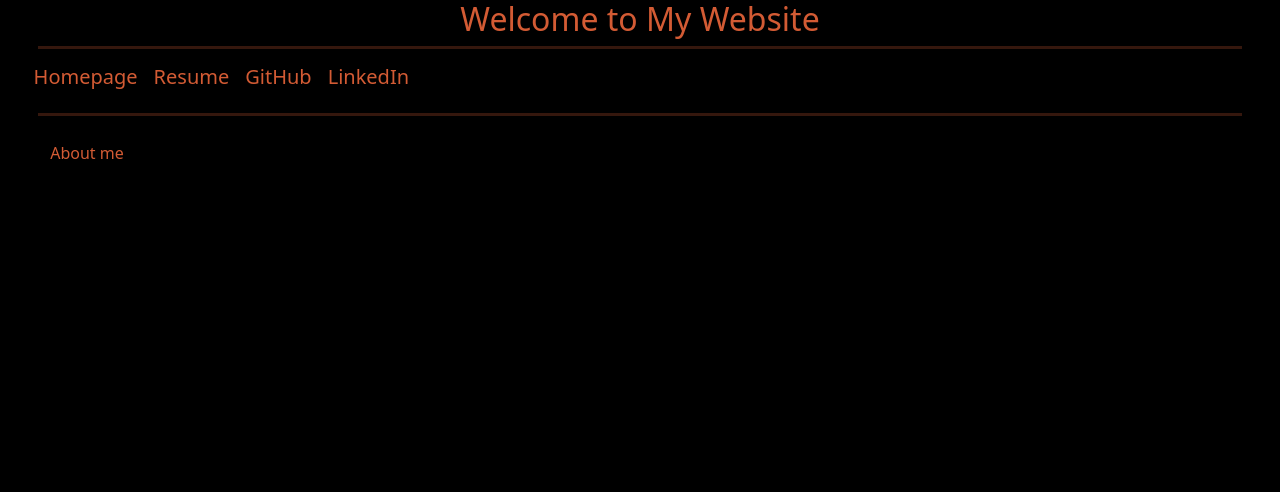
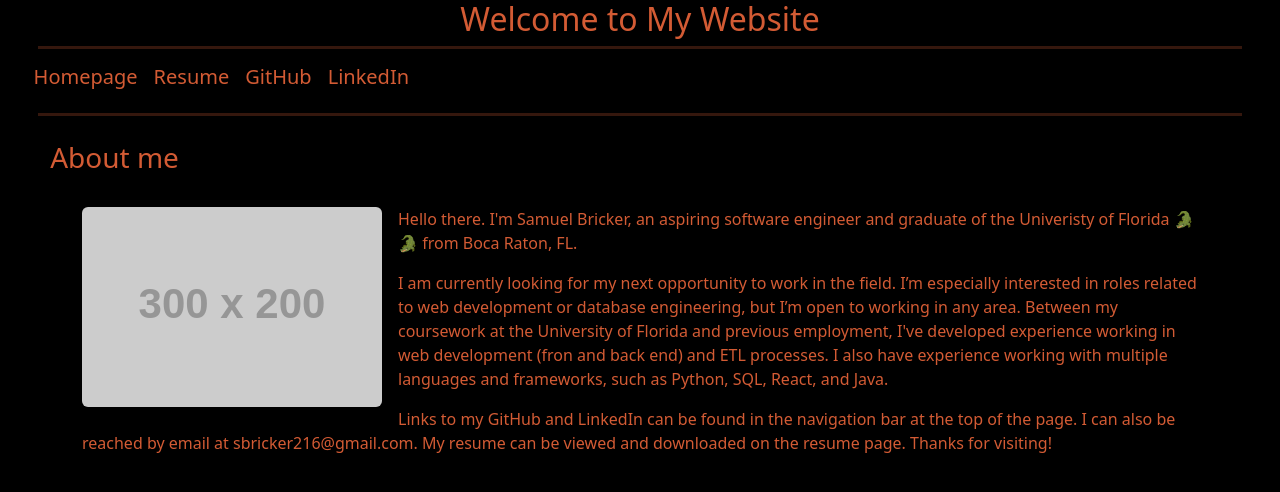
Before and after one commit to sambricker216/sambricker216.github.io, a React (Create React App) app: page / in a window 1280 px wide. Shown: the top 492 px of the page. Built offline with nearby package versions, Linux system fonts and the light colour scheme.

Commit message:
Homepage about me

```diff
--- a/src/App.css
+++ b/src/App.css
@@ -25,7 +25,7 @@ h2.title {
 .btn-primary, .btn-primary:hover, .btn-primary:active, .btn-primary:visited {
   background-color: rgb(211, 91, 52) !important;
   color: black !important;
-  border-color: black;
+  border-color: black !important;
 }
 
 .custom-navbar .navbar-brand,
--- a/src/Pages/Homepage.js
+++ b/src/Pages/Homepage.js
@@ -1,10 +1,39 @@
+import { Image, Row, Col, Container } from 'react-bootstrap';
 import '../App.css';
 import { BrowserRouter, Routes, Route } from "react-router-dom";
 
 export default function Homepage(){
 	return(
 		<div className="App-header">
-			<text>About me</text>
+			<h3>About me</h3>
+			<Container className="mt-4">
+				<Row>
+					<Col>
+						<Image
+							src="https://placehold.co/300x200"
+							rounded
+							className="float-start me-3 mb-3"
+						/>
+						<p>
+							Hello there. I'm Samuel Bricker, an aspiring software engineer and graduate of
+							the Univeristy of Florida {'\u{1F40A}'} {'\u{1F40A}'} from Boca Raton, FL.
+						</p>
+						<p>
+							I am currently looking for my next opportunity to work in the field.  I’m especially
+							interested in roles related to web development or database engineering, but I’m open
+							to working in any area. Between my coursework at the University of Florida and previous
+							employment, I've developed experience working in web development (fron and back end) and
+							ETL processes. I also have experience working with multiple languages and frameworks, such
+							as Python, SQL, React, and Java.
+						</p>
+						<p>
+							Links to my GitHub and LinkedIn can be found in the navigation bar at the top of the page.
+							I can also be reached by email at sbricker216@gmail.com. My resume can be viewed
+							and downloaded on the resume page. Thanks for visiting!
+						</p>
+					</Col>
+				</Row>
+    	</Container>
 		</div>
 	);
 }
--- a/src/Pages/Resume.js
+++ b/src/Pages/Resume.js
@@ -29,7 +29,6 @@ function Resume(){
 		<div>
 			<Container style={{float: 'left'}}>
 					<Button onClick={resumeDownload}>Download Resume</Button>
-					<text style={{paddingLeft: '2%'}}>Last Updated 4/11/2025</text>
 			</Container>
 			<br></br>
 			<Accordion style={{paddingTop: '2%'}}>
```
